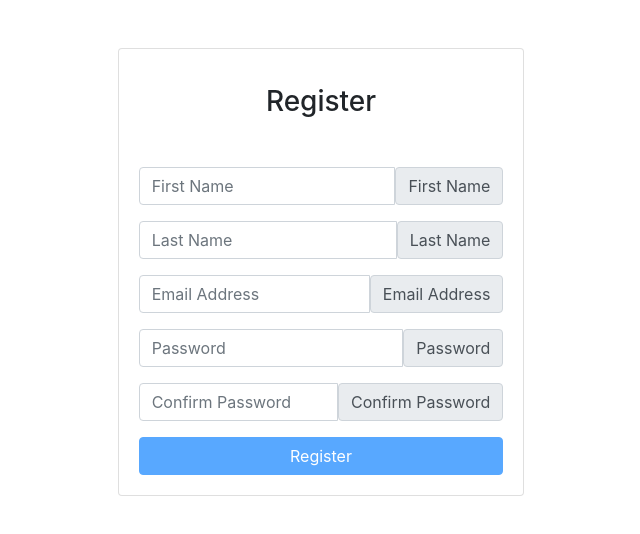
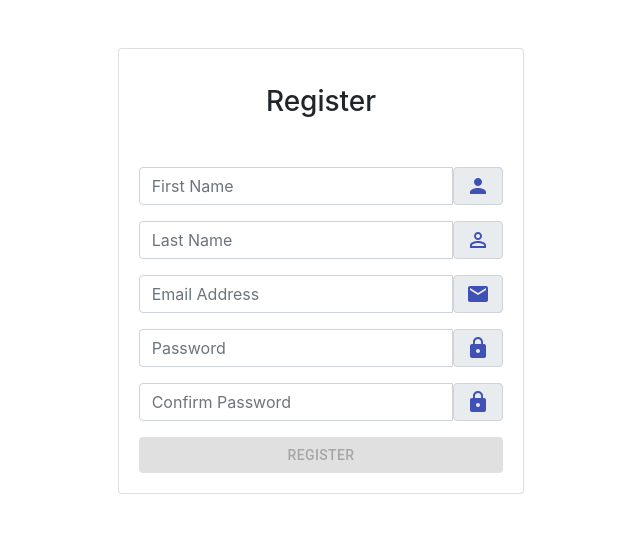
Before and after one commit to gisellmoros/budget-tracker-api-saveup, a React (Create React App) app: page / in a window 1280 px wide. Shown: the top 534 px of the page, without its empty margins (319-959 px from the left). Built offline with nearby package versions, Linux system fonts and the light colour scheme.

Commit message:
includes day 1 capstone 3 PM updates

```diff
--- a/package.json
+++ b/package.json
@@ -3,6 +3,8 @@
   "version": "0.1.0",
   "private": true,
   "dependencies": {
+    "@material-ui/core": "^4.11.4",
+    "@material-ui/icons": "^4.11.2",
     "@testing-library/jest-dom": "^5.11.4",
     "@testing-library/react": "^11.1.0",
     "@testing-library/user-event": "^12.1.10",
--- a/src/pages/register.js
+++ b/src/pages/register.js
@@ -3,12 +3,12 @@ import {
 	Card,
 	Row,
 	Col,
-	Button,
 	InputGroup,
 	FormControl,
 } from "react-bootstrap";
 import Swal from "sweetalert2";
-import './style.css'
+import { Close, Email, Person, PermIdentity, Lock } from "@material-ui/icons";
+import { Button } from '@material-ui/core';
 
 export default function Register() {
 	const [firstName, setFirstName] = useState("");
@@ -81,7 +81,8 @@ export default function Register() {
 										setFirstName(e.target.value);
 									}}
 								/>
-								<InputGroup.Text>First Name</InputGroup.Text>
+								<InputGroup.Text><Person color='primary'/></InputGroup.Text>
+
 							</InputGroup>
 							<InputGroup className="mb-3">
 								<FormControl
@@ -92,7 +93,7 @@ export default function Register() {
 										setLastName(e.target.value);
 									}}
 								/>
-								<InputGroup.Text>Last Name</InputGroup.Text>
+								<InputGroup.Text><PermIdentity color='primary'/></InputGroup.Text>
 							</InputGroup>
 							<InputGroup className="mb-3">
 								<FormControl
@@ -104,7 +105,7 @@ export default function Register() {
 										setEmail(e.target.value);
 									}}
 								/>
-								<InputGroup.Text>Email Address</InputGroup.Text>
+								<InputGroup.Text><Email color='primary'/></InputGroup.Text>
 							</InputGroup>
 							<InputGroup className="mb-3">
 								<FormControl
@@ -115,7 +116,7 @@ export default function Register() {
 										setPassword(e.target.value);
 									}}
 								/>
-								<InputGroup.Text>Password</InputGroup.Text>
+								<InputGroup.Text><Lock color='primary'/></InputGroup.Text>
 							</InputGroup>
 							<InputGroup className="mb-3">
 								<FormControl
@@ -127,18 +128,25 @@ export default function Register() {
 									}}
 								/>
 								<InputGroup.Text>
-									Confirm Password
+									<Lock color='primary'/>
 								</InputGroup.Text>
 							</InputGroup>
 							{isActive ? (
-								<Button variant="primary" type="submit" className='w-100'>
+								<Button
+								variant="contained"
+								type="submit"
+								className='w-100'
+								color='primary'>
 									Submit
+
 								</Button>
+
 							) : (
 								<Button
-									variant="primary"
+									variant="contained"
 									type="submit"
 									className='w-100'
+									color='primary'
 									disabled
 								>Register
 								</Button>
```
Also changed, not shown: src/index.js (line endings or trailing spaces), 1 other file (tests, documents, lock files or other folders).
